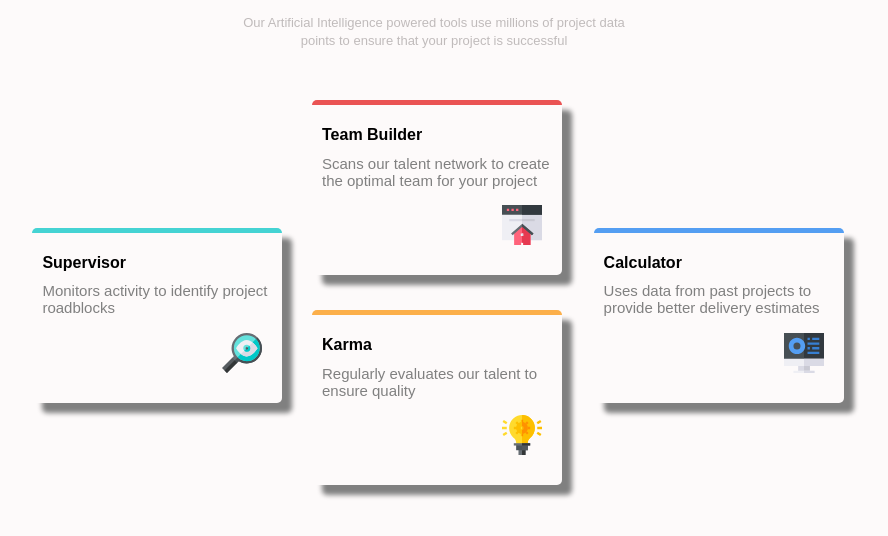
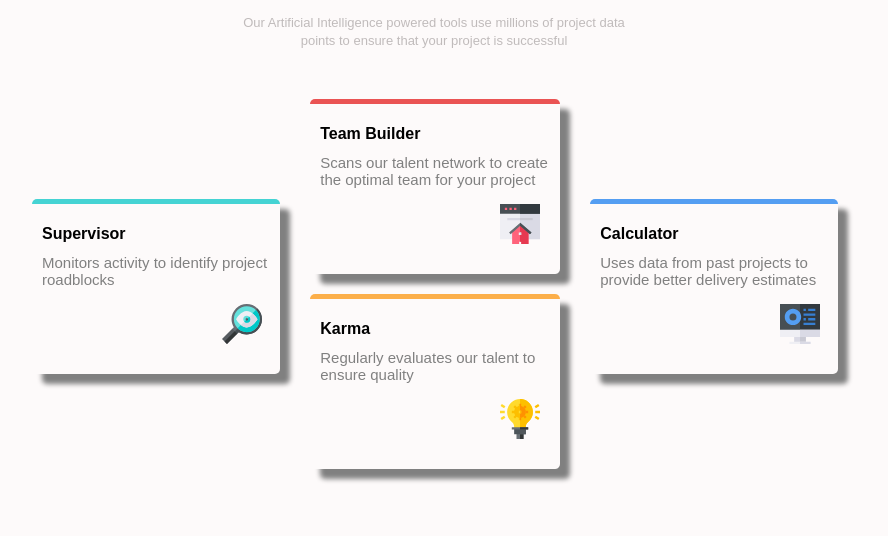
Before and after one commit to abhis018/frontend-FourCard-Section-101, a plain HTML site: page index.html in a window 1280 px wide. Shown: the part 72-608 px from the top of the page, without its empty margins (206-1094 px from the left). Drawn offline with Linux system fonts and the light colour scheme; files whose address does not match are found by name.

Commit message:
change the css part display the box into flex
Signed-off-by: abhis018 <76279317+abhis018@users.noreply.github.com>

```diff
--- a/index.html
+++ b/index.html
@@ -23,17 +23,21 @@
   <span style="color: rgb(192, 187, 187);font-size: 13px;">Our Artificial Intelligence powered tools use millions of project data<br> points
   to ensure that your project is successful</span>
   <div class="main">
-    <div class="box1"><h1>Team Builder</h1>
-    <span style="color: grey;">Scans our talent network to create the optimal team for your project</span></div>
+    <div class="box2"><h1>Supervisor</h1>
+      <span style="color: grey;">Monitors activity to identify project roadblocks</span>
+    </div>
+    <div class="box">
+      <div class="box1"><h1>Team Builder</h1>
+        <span style="color: grey;">Scans our talent network to create the optimal team for your project</span>
+      </div>
 
-    <div class="box2"><h1>Supervisor</h1>
-      <span style="color: grey;">Monitors activity to identify project roadblocks</span></div>
-
-    <div class="box3"><h1>Karma</h1>
-      <span style="color: grey;">Regularly evaluates our talent to ensure quality</span></div>
-
+      <div class="box3"><h1>Karma</h1>
+        <span style="color: grey;">Regularly evaluates our talent to ensure quality</span>
+      </div>
+    </div>
     <div class="box4"><h1>Calculator</h1>
-      <span style="color: grey;">Uses data from past projects to provide better delivery estimates</span></div>
+      <span style="color: grey;">Uses data from past projects to provide better delivery estimates</span>
+    </div>
   </div>
 
   <!-- <footer>
--- a/style.css
+++ b/style.css
@@ -5,6 +5,7 @@ body {
 }
 .main {
     font-size: 15px;
+    display: flex;
 }
 .header{
     font-family:'Segoe UI', Tahoma, Geneva, Verdana, sans-serif;
@@ -22,14 +23,11 @@ h1 {
     background-position-y: 100px;
     background-size: 40px;
     background-repeat: no-repeat;
-    position: absolute;
-    right: 40%;
     width: 230px;
     height: 150px;
     border-top: 5px solid hsl(0, 78%, 62%);
     border-radius: 5px;
     padding: 10px;
-    margin-top: 4%;
     box-shadow: 10px 10px 5px grey;
     text-align: left;
 }
@@ -42,14 +40,13 @@ h1 {
     background-repeat: no-repeat;
     border-top: 5px solid hsl(180, 62%, 55%);
     border-radius: 5px;
-    position: absolute;
-    top: 300px;
     width: 230px;
     height: 150px;
     padding: 10px;
-    margin-left: 18%;
     box-shadow: 10px 10px 5px grey;
     text-align: left;
+    margin-left: 230px;
+    margin-top: 150px;
 }
 .box3 {
     background-image: url(file:///C:/Users/abhis/OneDrive/Desktop/four-card-feature-section-master/images/icon-karma.svg);
@@ -60,9 +57,6 @@ h1 {
     background-repeat: no-repeat;
     border-top: 5px solid hsl(34, 97%, 64%);
     border-radius: 5px;
-    position: absolute;
-    right: 40%;
-    top: 280px;
     width: 230px;
     height: 150px;
     padding: 10px;
@@ -79,13 +73,17 @@ h1 {
     background-repeat: no-repeat;
     border-top: 5px solid hsl(212, 86%, 64%);
     border-radius: 5px;
-    position: absolute;
-    right: 0%;
-    top: 300px;
     width: 230px;
     height: 150px;
     padding: 10px;
     margin-right: 18%;
     box-shadow: 10px 10px 5px grey;
     text-align: left;
+    margin-top: 150px;
 }
+
+.box {
+    margin-top: 50px;
+    margin-left: 30px;
+    margin-right: 30px;
+}
```
